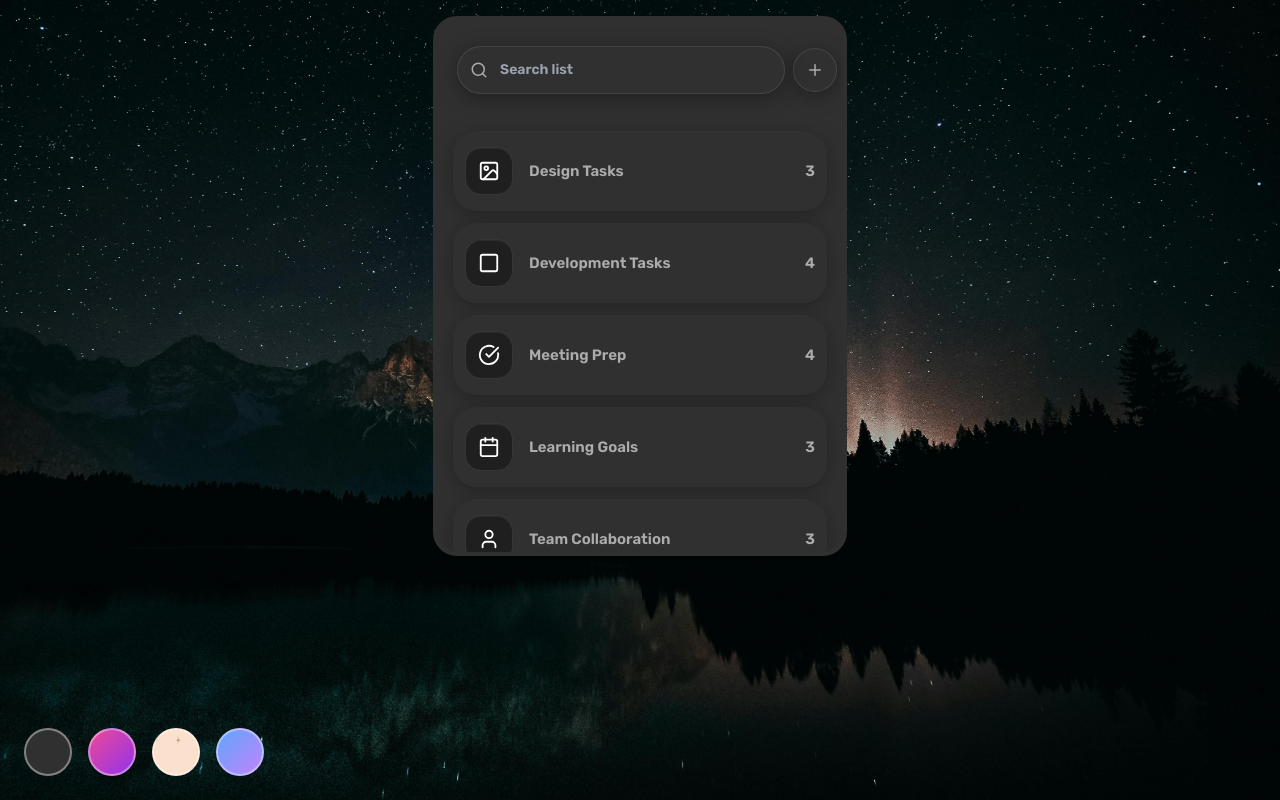
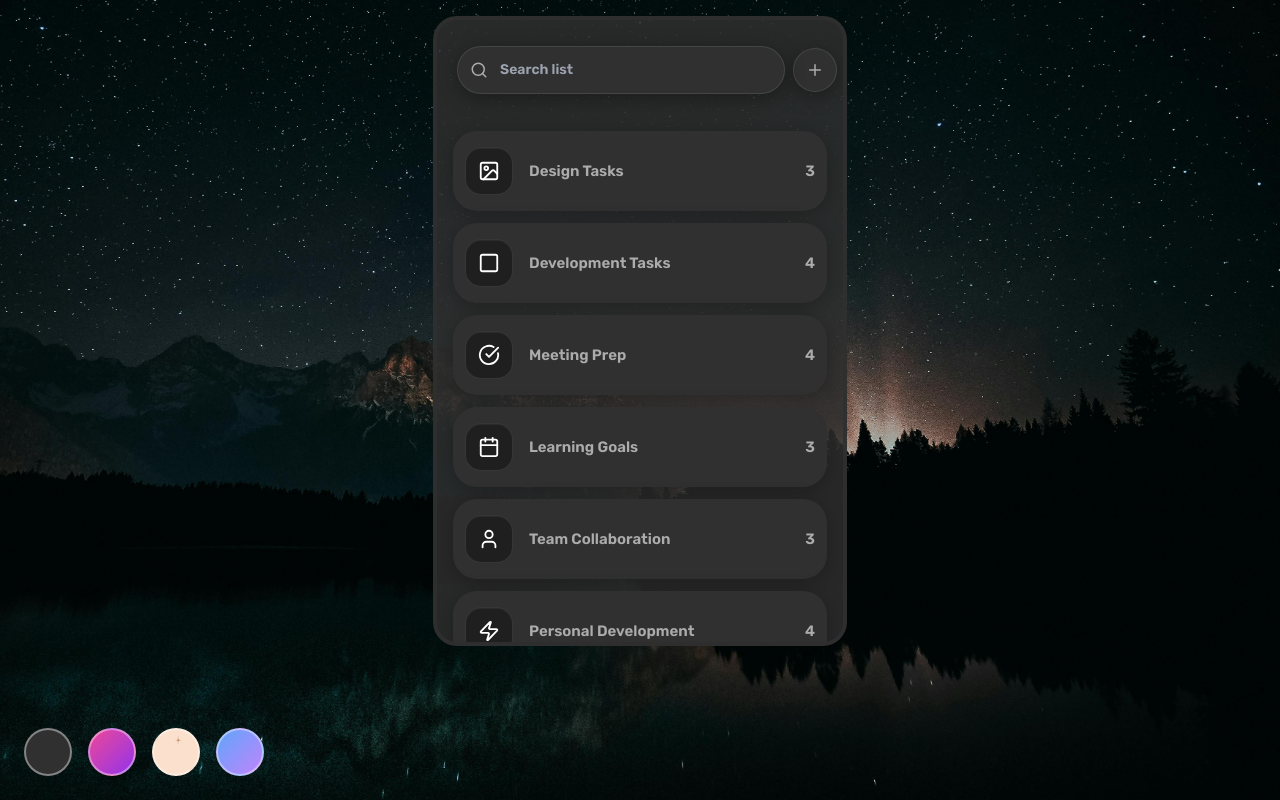
Before and after one commit to ashuklajii/ToDoTask, a Next.js app: page / in a window 1280 px wide. Built offline with nearby package versions, Linux system fonts and the light colour scheme.

Commit message:
latest update

```diff
--- a/src/app/page.tsx
+++ b/src/app/page.tsx
@@ -140,7 +140,8 @@ export default function Page() {
         <button onClick={() => setTheme("gradient")} className="w-12 h-12 rounded-full border-2 border-white/40 bg-gradient-to-br from-blue-400 to-purple-400 shadow-xl transition-all hover:scale-110" />
       </div>
 
-      <div className="w-full sm:w-[414px] sm:h-[540px] border-4 border-dark rounded-3xl bg-dark relative overflow-hidden flex flex-col">
+      <div className="w-full h-[630px] sm:w-[414px] sm:h-[630px] border-4 border-dark border-opacity-85 rounded-3xl bg-dark relative overflow-hidden flex flex-col bg-opacity-85">
+
 
         {!activeCategory && (
           <div className="pt-3 px-2">
```
